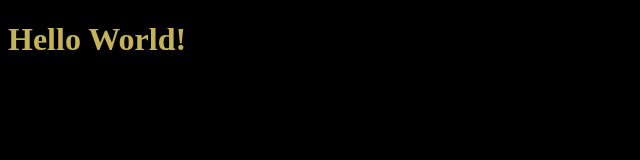
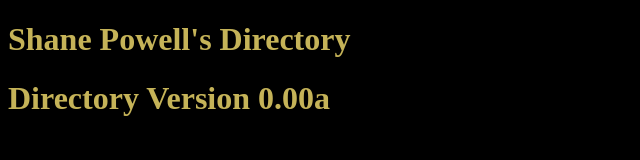
Before and after one commit to TUSD-Shane/TUSD-Shane.github.io, a plain HTML site: page index.html in a window 1280 px wide. Shown: the whole page, without its empty margins (0-640 px from the left). Drawn offline with Linux system fonts and the light colour scheme.

Commit message:
Update 003

```diff
--- a/index.html
+++ b/index.html
@@ -5,15 +5,18 @@
         <title>Shane Powell's Directory.</title>
         <meta charset="utf-8">
         <style>
-            body
-            {
+            body{
                 background-color: #000000;
                 color: #c5b358;
+            }
+            .h1-subtext{
+                font-size: 5;
             }
 
         </style>
     </head>
     <body>
-        <h1>Hello World!</h1>
+        <h1>Shane Powell's Directory</h1>
+        <h1 class="h1-subtext">Directory Version 0.00a</h1>
     </body>
 </html>
```
